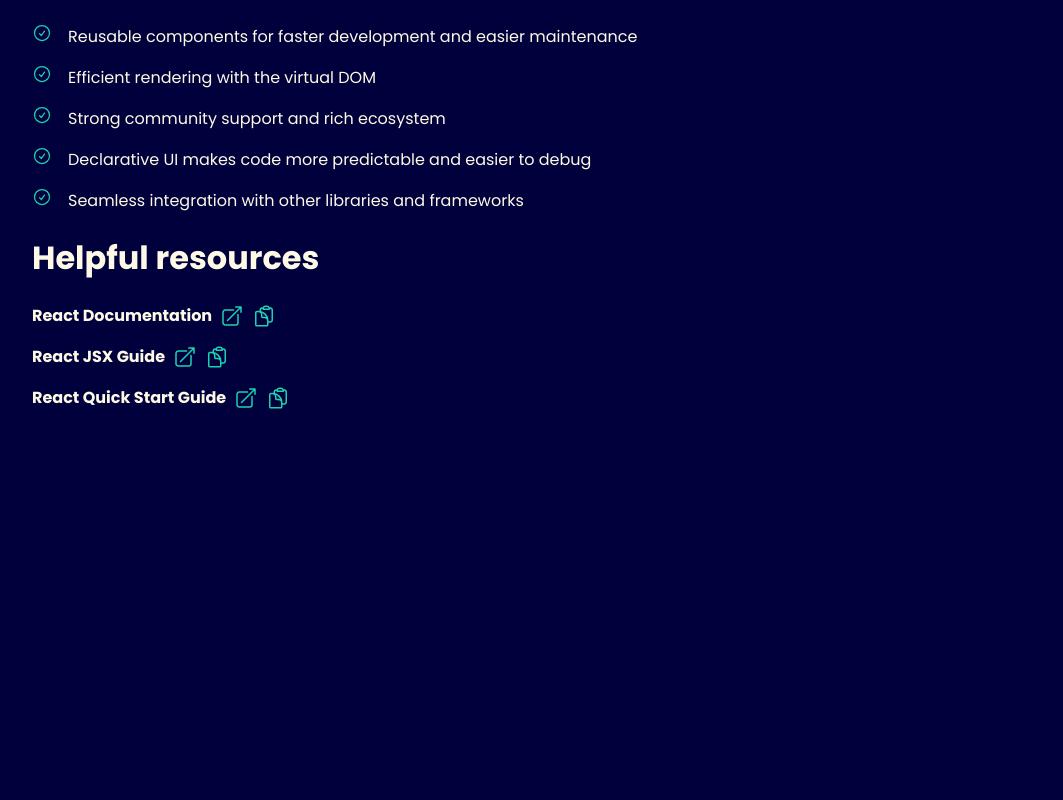
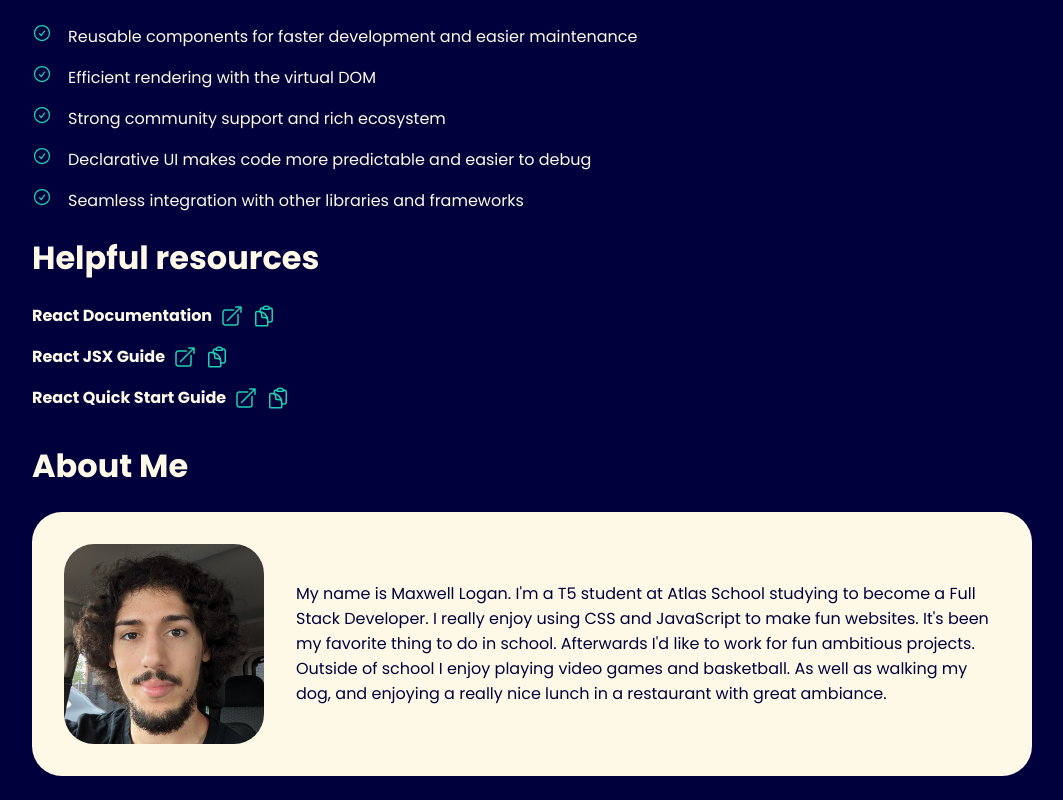
Before and after one commit to maxnchief/atlas-react-and-jsx, a React (Vite) app: page / in a window 1280 px wide. Shown: the part 372-1172 px from the top of the page, without its empty margins (108-1171 px from the left). Before the commit the page ends 838 px from the top, so only its background shows below. Built offline with nearby package versions, Linux system fonts and the light colour scheme.

Commit message:
added about me with bio

```diff
--- a/src/App.jsx
+++ b/src/App.jsx
@@ -1,6 +1,7 @@
 import Header from "./components/Header.jsx";
 import Section from "./components/Section.jsx";
 import HelpfulResource from "./components/HelpfulResource.jsx";
+import AboutMe from "./components/AboutMe.jsx";
 
 function App() {
   return (
@@ -35,6 +36,9 @@
           link="https://react.dev/learn"
         />
       </Section>
+      <Section title="About Me">
+        <AboutMe />
+      </Section>
     </div>
   );
 }
--- /dev/null
+++ b/src/components/AboutMe.jsx
@@ -0,0 +1,16 @@
+import profileImg from "../assets/profile.jpg";
+
+function AboutMe() {
+  return (
+    <div className="about-me">
+      <img
+        src={profileImg}
+        alt="Professional portrait of Maxwell Logan"
+        style={{ width: 200, height: 200, borderRadius: "15%", objectFit: "cover" }}
+      />
+    <p>My name is Maxwell Logan. I'm a T5 student at Atlas School studying to become a Full Stack Developer. I really enjoy using CSS and JavaScript to make fun websites. It's been my favorite thing to do in school. Afterwards I'd like to work for fun ambitious projects. Outside of school I enjoy playing video games and basketball. As well as walking my dog, and enjoying a really nice lunch in a restaurant with great ambiance.</p>
+    </div>
+  );
+}
+
+export default AboutMe;
```
Also changed, not shown: src/assets/profile.jpg (added).
